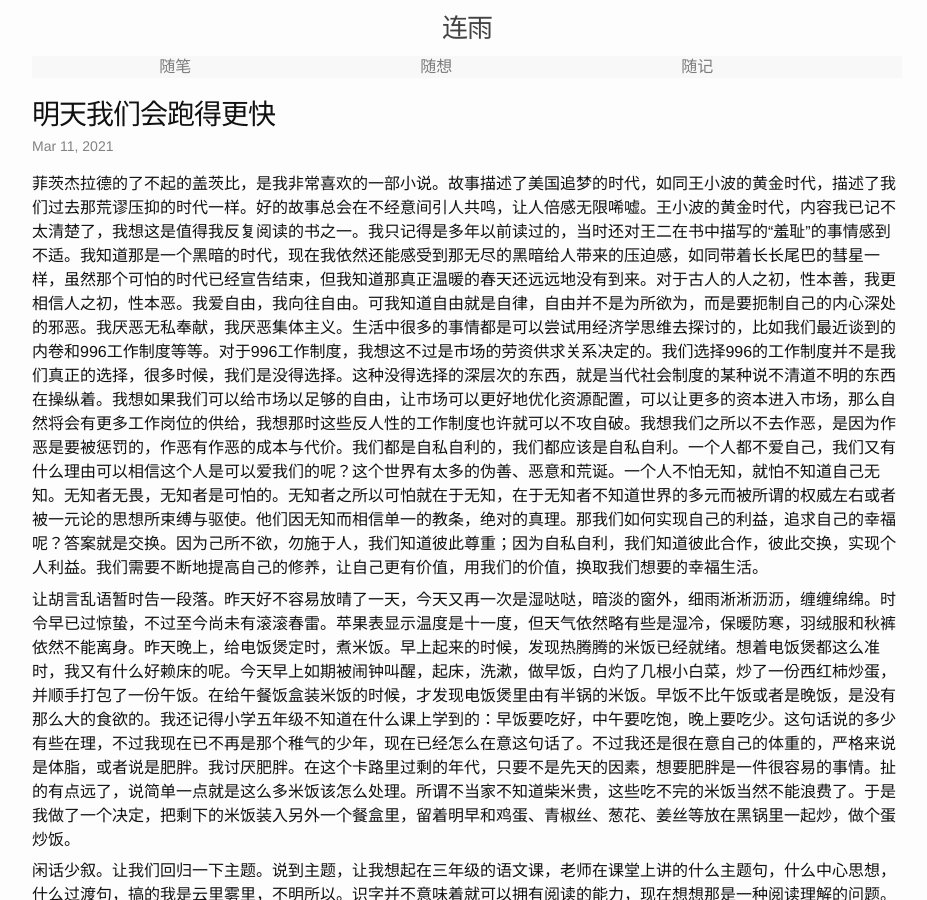
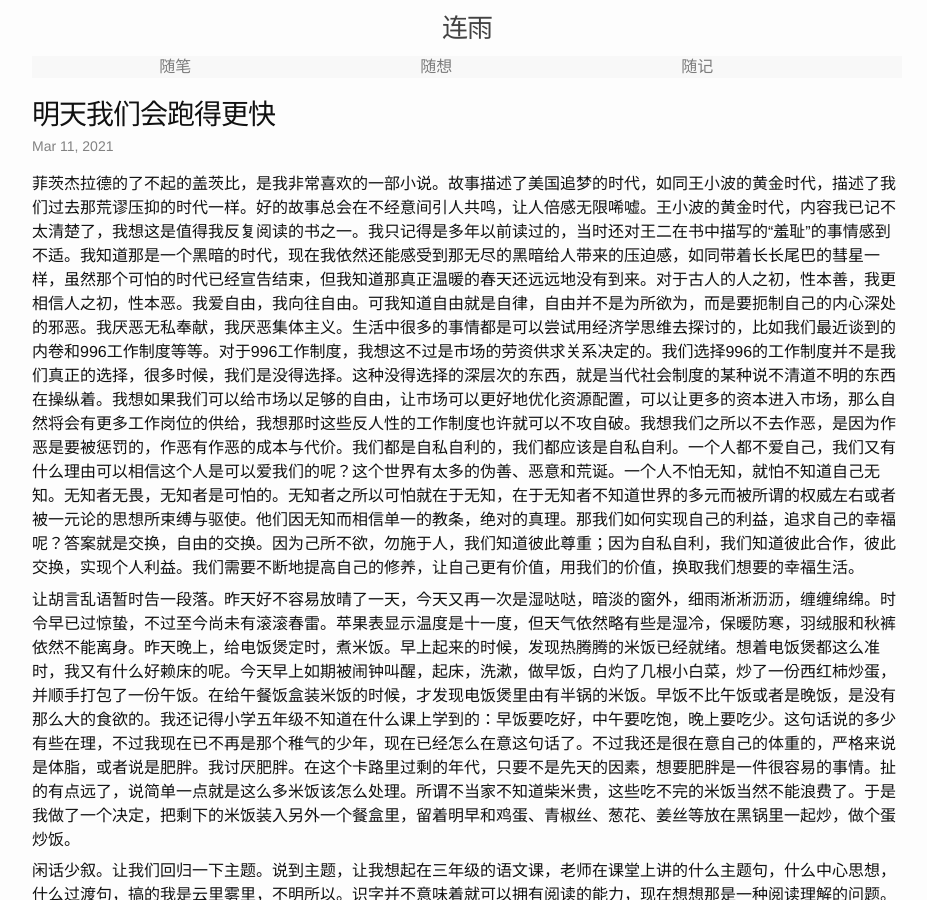
Before and after one commit to lianyu1115/lianyu, a Jekyll site: the page built from _essays/2021-03-11-明天我们会跑得更快.md, in a window 1280 px wide and 900 px high. Shown: the whole window, without its empty margins (173-1100 px from the left). Built offline with Jekyll 4.4.1, drawn with Linux system fonts in a browser that asks for light colours.

Commit message:
Update 2021-03-11-明天我们会跑得更快.md

```diff
--- a/_essays/2021-03-11-明天我们会跑得更快.md
+++ b/_essays/2021-03-11-明天我们会跑得更快.md
@@ -6,7 +6,7 @@
 tags: ''
 ---
 
-菲茨杰拉德的了不起的盖茨比，是我非常喜欢的一部小说。故事描述了美国追梦的时代，如同王小波的黄金时代，描述了我们过去那荒谬压抑的时代一样。好的故事总会在不经意间引人共鸣，让人倍感无限唏嘘。王小波的黄金时代，内容我已记不太清楚了，我想这是值得我反复阅读的书之一。我只记得是多年以前读过的，当时还对王二在书中描写的“羞耻”的事情感到不适。我知道那是一个黑暗的时代，现在我依然还能感受到那无尽的黑暗给人带来的压迫感，如同带着长长尾巴的彗星一样，虽然那个可怕的时代已经宣告结束，但我知道那真正温暖的春天还远远地没有到来。对于古人的人之初，性本善，我更相信人之初，性本恶。我爱自由，我向往自由。可我知道自由就是自律，自由并不是为所欲为，而是要扼制自己的内心深处的邪恶。我厌恶无私奉献，我厌恶集体主义。生活中很多的事情都是可以尝试用经济学思维去探讨的，比如我们最近谈到的内卷和996工作制度等等。对于996工作制度，我想这不过是市场的劳资供求关系决定的。我们选择996的工作制度并不是我们真正的选择，很多时候，我们是没得选择。这种没得选择的深层次的东西，就是当代社会制度的某种说不清道不明的东西在操纵着。我想如果我们可以给市场以足够的自由，让市场可以更好地优化资源配置，可以让更多的资本进入市场，那么自然将会有更多工作岗位的供给，我想那时这些反人性的工作制度也许就可以不攻自破。我想我们之所以不去作恶，是因为作恶是要被惩罚的，作恶有作恶的成本与代价。我们都是自私自利的，我们都应该是自私自利。一个人都不爱自己，我们又有什么理由可以相信这个人是可以爱我们的呢？这个世界有太多的伪善、恶意和荒诞。一个人不怕无知，就怕不知道自己无知。无知者无畏，无知者是可怕的。无知者之所以可怕就在于无知，在于无知者不知道世界的多元而被所谓的权威左右或者被一元论的思想所束缚与驱使。他们因无知而相信单一的教条，绝对的真理。那我们如何实现自己的利益，追求自己的幸福呢？答案就是交换。因为己所不欲，勿施于人，我们知道彼此尊重；因为自私自利，我们知道彼此合作，彼此交换，实现个人利益。我们需要不断地提高自己的修养，让自己更有价值，用我们的价值，换取我们想要的幸福生活。
+菲茨杰拉德的了不起的盖茨比，是我非常喜欢的一部小说。故事描述了美国追梦的时代，如同王小波的黄金时代，描述了我们过去那荒谬压抑的时代一样。好的故事总会在不经意间引人共鸣，让人倍感无限唏嘘。王小波的黄金时代，内容我已记不太清楚了，我想这是值得我反复阅读的书之一。我只记得是多年以前读过的，当时还对王二在书中描写的“羞耻”的事情感到不适。我知道那是一个黑暗的时代，现在我依然还能感受到那无尽的黑暗给人带来的压迫感，如同带着长长尾巴的彗星一样，虽然那个可怕的时代已经宣告结束，但我知道那真正温暖的春天还远远地没有到来。对于古人的人之初，性本善，我更相信人之初，性本恶。我爱自由，我向往自由。可我知道自由就是自律，自由并不是为所欲为，而是要扼制自己的内心深处的邪恶。我厌恶无私奉献，我厌恶集体主义。生活中很多的事情都是可以尝试用经济学思维去探讨的，比如我们最近谈到的内卷和996工作制度等等。对于996工作制度，我想这不过是市场的劳资供求关系决定的。我们选择996的工作制度并不是我们真正的选择，很多时候，我们是没得选择。这种没得选择的深层次的东西，就是当代社会制度的某种说不清道不明的东西在操纵着。我想如果我们可以给市场以足够的自由，让市场可以更好地优化资源配置，可以让更多的资本进入市场，那么自然将会有更多工作岗位的供给，我想那时这些反人性的工作制度也许就可以不攻自破。我想我们之所以不去作恶，是因为作恶是要被惩罚的，作恶有作恶的成本与代价。我们都是自私自利的，我们都应该是自私自利。一个人都不爱自己，我们又有什么理由可以相信这个人是可以爱我们的呢？这个世界有太多的伪善、恶意和荒诞。一个人不怕无知，就怕不知道自己无知。无知者无畏，无知者是可怕的。无知者之所以可怕就在于无知，在于无知者不知道世界的多元而被所谓的权威左右或者被一元论的思想所束缚与驱使。他们因无知而相信单一的教条，绝对的真理。那我们如何实现自己的利益，追求自己的幸福呢？答案就是交换，自由的交换。因为己所不欲，勿施于人，我们知道彼此尊重；因为自私自利，我们知道彼此合作，彼此交换，实现个人利益。我们需要不断地提高自己的修养，让自己更有价值，用我们的价值，换取我们想要的幸福生活。
 
 让胡言乱语暂时告一段落。昨天好不容易放晴了一天，今天又再一次是湿哒哒，暗淡的窗外，细雨淅淅沥沥，缠缠绵绵。时令早已过惊蛰，不过至今尚未有滚滚春雷。苹果表显示温度是十一度，但天气依然略有些是湿冷，保暖防寒，羽绒服和秋裤依然不能离身。昨天晚上，给电饭煲定时，煮米饭。早上起来的时候，发现热腾腾的米饭已经就绪。想着电饭煲都这么准时，我又有什么好赖床的呢。今天早上如期被闹钟叫醒，起床，洗漱，做早饭，白灼了几根小白菜，炒了一份西红柿炒蛋，并顺手打包了一份午饭。在给午餐饭盒装米饭的时候，才发现电饭煲里由有半锅的米饭。早饭不比午饭或者是晚饭，是没有那么大的食欲的。我还记得小学五年级不知道在什么课上学到的：早饭要吃好，中午要吃饱，晚上要吃少。这句话说的多少有些在理，不过我现在已不再是那个稚气的少年，现在已经怎么在意这句话了。不过我还是很在意自己的体重的，严格来说是体脂，或者说是肥胖。我讨厌肥胖。在这个卡路里过剩的年代，只要不是先天的因素，想要肥胖是一件很容易的事情。扯的有点远了，说简单一点就是这么多米饭该怎么处理。所谓不当家不知道柴米贵，这些吃不完的米饭当然不能浪费了。于是我做了一个决定，把剩下的米饭装入另外一个餐盒里，留着明早和鸡蛋、青椒丝、葱花、姜丝等放在黑锅里一起炒，做个蛋炒饭。
 
```
